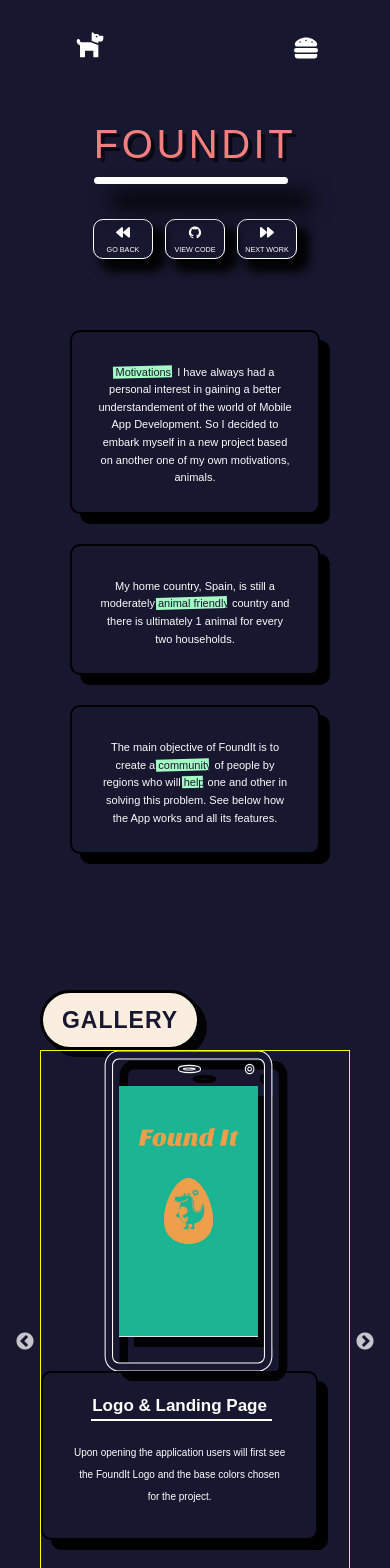
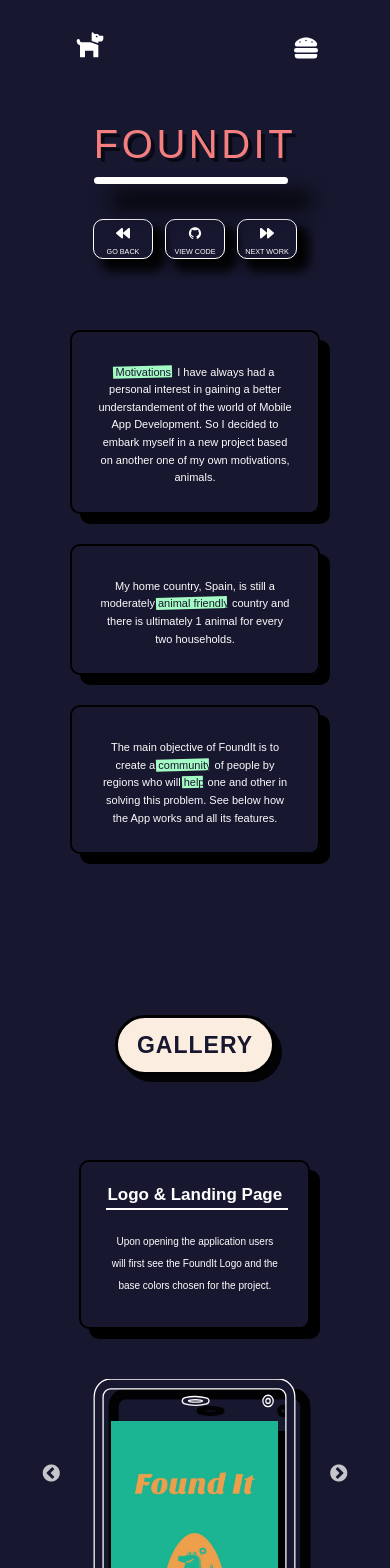
Before and after one commit to Nicolas17ES/Portfolio, a React (Create React App) app: page /projects/foundit in a window 390 px wide. Shown: the top 1568 px of the page. Built offline with nearby package versions, Linux system fonts and the light colour scheme.

Commit message:
resized found it

```diff
--- a/src/components/main-page/contact/ModalEmail.css
+++ b/src/components/main-page/contact/ModalEmail.css
@@ -18,7 +18,7 @@
     visibility: hidden;
     pointer-events: none;
     z-index: 100000;
-    border: 2px solid yellow;
+    border: 2px solid black;
     box-shadow: 20px 20px 20px 5px rgba(0, 0, 0, .7);
 }
 
--- a/src/components/projects/foundIt/foundIt-cards/FoundCard.css
+++ b/src/components/projects/foundIt/foundIt-cards/FoundCard.css
@@ -1,16 +1,14 @@
 .found-cards-page{
-
+    width: 68%;
+    margin-top: 140px;
+    display: flex;
     justify-content: center;
     align-items: center;
-    flex-direction: column;
-    gap: 70px;
-    width: 100%;
-    margin-top: 40px;
-    position: relative;
-
 }
 
+
 .gallery-foundit{
+    margin: 60px auto 0 auto;
     text-align: center;
     font-size: 36px;
     font-weight: 600;
@@ -26,29 +24,30 @@
     border-radius: 30px;
 }
 
+
 .block-found{
+    display: flex !important;
+    align-items: center;
+    justify-content: center;
+    width: 100%;
+    /* border: 1px solid yellow; */
 
-    gap: 0px 60px;
-    margin-bottom: 80px;
-    margin-right: 100px;
-    border: 1px solid yellow;
 }
 .block-found-video{
-    display: flex;
+    display: flex !important;
     align-items: center;
     justify-content: center;
-    margin-left: 100px;
-    gap: 0px 100px;
-    margin-bottom: 80px;
-    margin-right: 100px;
-     border: 1px solid yellow;
+    width: 100%;
 }
 
 .text{
+    margin: auto;
+    margin-right: 100px;
     display: flex;
     flex-direction: column;
     align-items: center;
     justify-content: center;
+    width: 35%;
     font-size: 13px;
     border: 2.5px solid black;
     box-shadow: 10px 10px rgba(0, 0, 0, 1);
@@ -78,7 +77,6 @@
 
 .image-text{
     position: relative;
-    width: 250px;
     border-radius: 2px;
     font-size: 14px;
     line-height: 24px;
@@ -103,9 +101,18 @@
 
 }
 
-@media (max-width: 930px){
+@media (max-width: 1400px){
+    .found-cards-page{
+        width: 77%;
+    }
+}
+@media (max-width: 1000px){
+    .found-cards-page{
+        width: 83%;
+    }
+
     .text{
-        margin-bottom: 0px;
+        margin-right: 60px;
     }
     .image-title{
         font-size: 23px;
@@ -143,7 +150,7 @@
     }
 }
 
-@media (max-width: 760px){
+@media (max-width: 800px){
     .found-cards-page{
         margin-top: 0px;
         gap: 50px;
@@ -154,18 +161,21 @@
         height: 60px;
         padding: 7px;
     }
+    .text{
+        margin: 50px auto 0 auto;
+        width: 68%;
+    }
     .block-found{
         flex-direction: column-reverse;
         margin-bottom: 0px;
+        gap: 50px;
     }
     .block-found-video{
         flex-direction: column-reverse;
         margin: 0px auto 0px auto;
         gap: 0px 70px;
     }
-    .text{
-        margin-bottom: 30px;
-    }
+
     .image-title{
         font-size: 20px;
         text-align: center;
@@ -174,7 +184,6 @@
         font-size: 12px;
         line-height: 22px;
         text-align: center;
-        width: 310px;
         margin-top: -7px;
     }
 
@@ -187,19 +196,10 @@
     .found-cards-page{
         margin-top: 35px;
     }
-    .block-found{
-        flex-direction: column-reverse;
-        margin: 0px auto 0px auto;
 
-    }
-    .block-found-video{
-        flex-direction: column-reverse;
-        margin: 0px auto 0px auto;
-        gap: 0px 70px;
-        margin-bottom: 0px;
-    }
+
     .text{
-        margin-bottom: 45px;
+        margin-bottom: 0;
         width: 90%;
     }
     .image-title{
@@ -207,7 +207,6 @@
     }
     .image-text{
         width: 100%;
-        margin-top: -7px;
         font-size: 10px;
     }
 
--- a/src/components/projects/foundIt/foundIt-cards/FoundCard.jsx
+++ b/src/components/projects/foundIt/foundIt-cards/FoundCard.jsx
@@ -57,9 +57,11 @@ function FoundCard() {
         };
 
     return (
+        <>
+        <button className="gallery-foundit">GALLERY</button>
         <div className="found-cards-page">
-            <button className="gallery-foundit"><span>GALLERY</span></button>
-            <div>
+
+            <div className="test-found">
                 <Slider {...settings}>
                 <div className="block-found">
                     <Mobile image={Logo}/>
@@ -182,6 +184,7 @@ function FoundCard() {
             </div>
 
         </div>
+        </>
     )
 }
 
--- a/src/components/projects/foundIt/foundIt-cards/Mobile.css
+++ b/src/components/projects/foundIt/foundIt-cards/Mobile.css
@@ -1,27 +1,32 @@
 
 .mobile-svg{
+    /* border: 1px solid beige; */
     width: 430px;
     height: 460px;
     background-size: 47% 78.5%;
     background-repeat: no-repeat;
     background-position: center;
-    /* border: 4px solid #131327; */
-    /* box-shadow: 20px 20px 20px 5px rgba(0, 0, 0, .9);  */
     -webkit-filter: drop-shadow( 10px 12px rgba(0, 0, 0, .9));
     filter: drop-shadow( 15px 10px rgba(0, 0, 0, .9));
 
 }
 
 
-@media (max-width: 930px){
+@media (max-width: 900px){
     .mobile-svg{
-        width: 330px;
-        height: 350px;
+        margin-left: -40px;
+    }
+}
+@media (max-width: 800px){
+    .mobile-svg{
+        margin: auto;
+        width: 400px;
+        height: 430px;
     }
 }
 @media (max-width: 760px){
     .mobile-svg{
-        width: 295px;
-        height: 320px;
+        width: 355px;
+        height: 390px;
     }
 }
--- a/src/components/projects/foundIt/foundIt-cards/Videos.css
+++ b/src/components/projects/foundIt/foundIt-cards/Videos.css
@@ -1,3 +1,7 @@
+
+.video-js-found {
+    margin: auto;
+}
 @media (max-width: 930px){
     .video-js-found {
         width: 180px;
--- a/src/index.css
+++ b/src/index.css
@@ -9,6 +9,9 @@
   box-sizing: border-box;
   margin: 0;
   padding: 0;
+  min-height: 0;
+  min-width: 0;
+
 
 }
 
```
